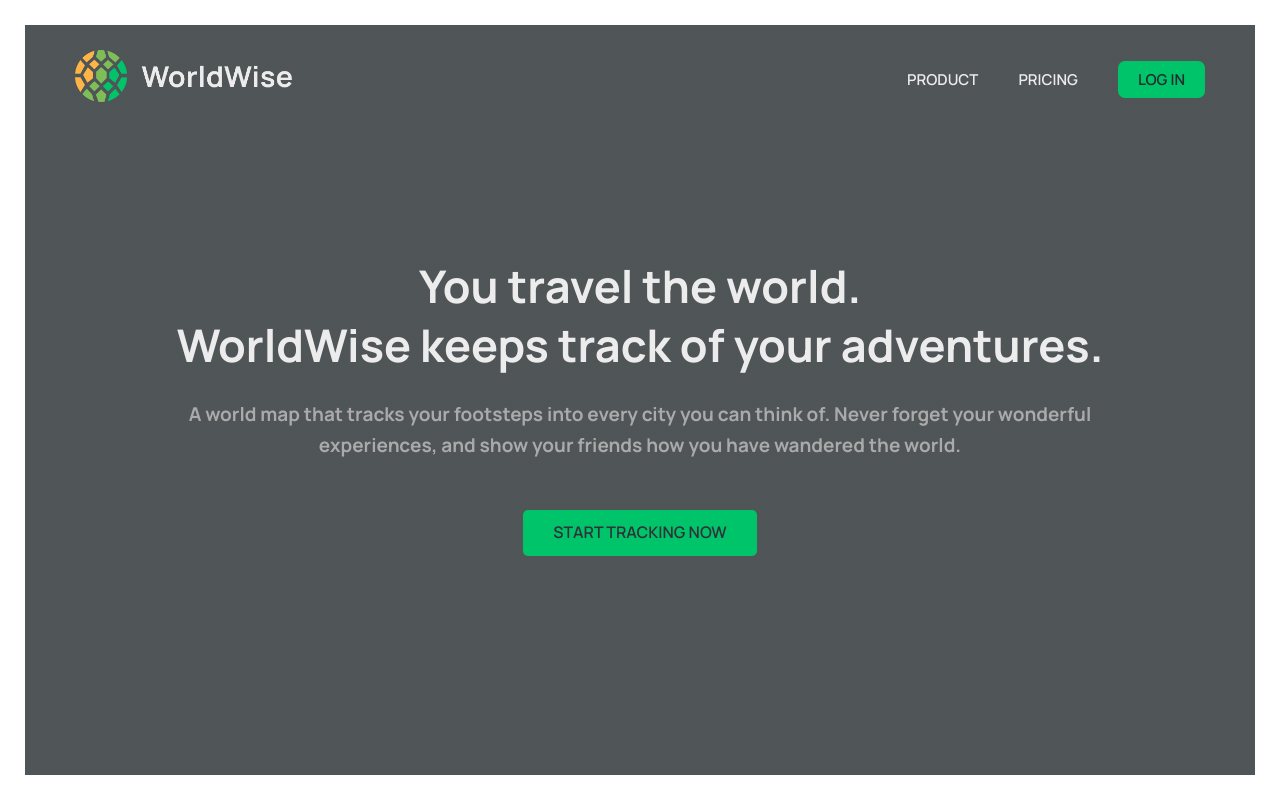
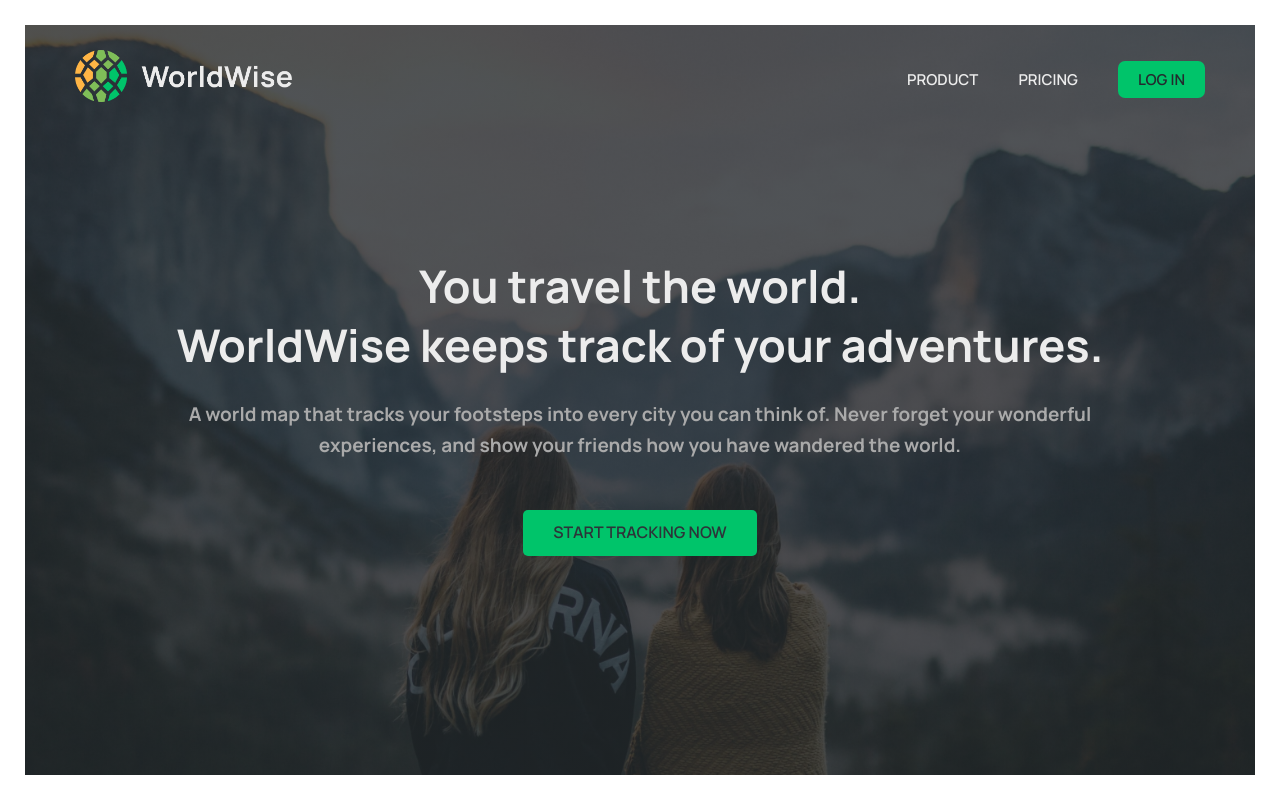
Before and after one commit to 20Hanan/worldWise, a React (Vite) app: page / in a window 1280 px wide. Built offline with nearby package versions, Linux system fonts and the light colour scheme; data requests are answered from the project's data file.

Commit message:
Fix background image path in Homepage CSS and correct AppLayout module import case

```diff
--- a/src/pages/Homepage.module.css
+++ b/src/pages/Homepage.module.css
@@ -5,7 +5,7 @@
       rgba(36, 42, 46, 0.8),
       rgba(36, 42, 46, 0.8)
     ),
-    url("../bg.jpg");
+    url("/bg.jpg");
   background-size: cover;
   background-position: center;
   padding: 2.5rem 5rem;
--- a/src/pages/appLayout.jsx
+++ b/src/pages/appLayout.jsx
@@ -1,6 +1,6 @@
 
 import SideBar from "../components/SideBar"
-import styles from './appLayout.module.css'
+import styles from './AppLayout.module.css'
 import Map from "../components/Map"
 import User from "../components/User"
 import { useAuth } from "../contexts/FakeAuthContext"
```
